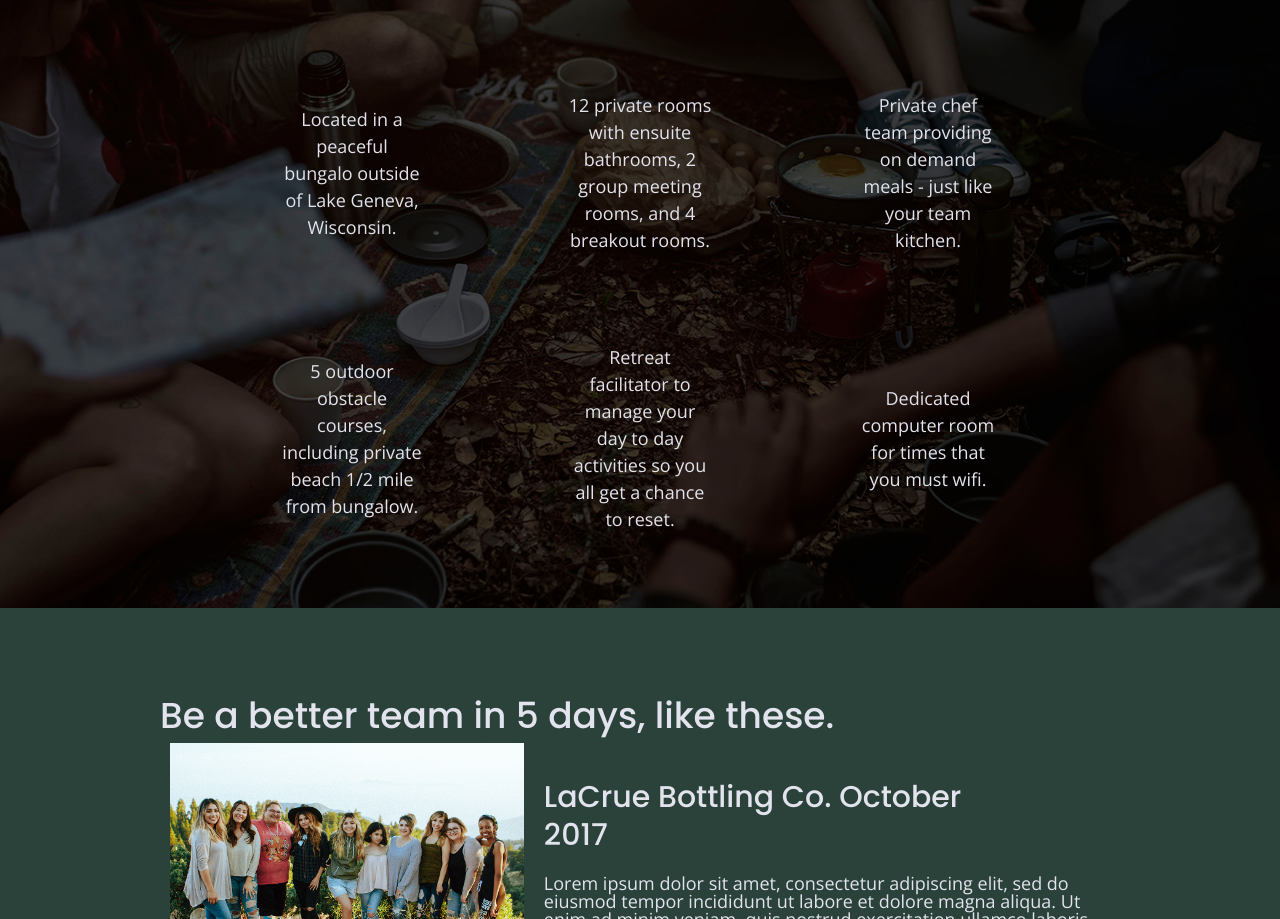
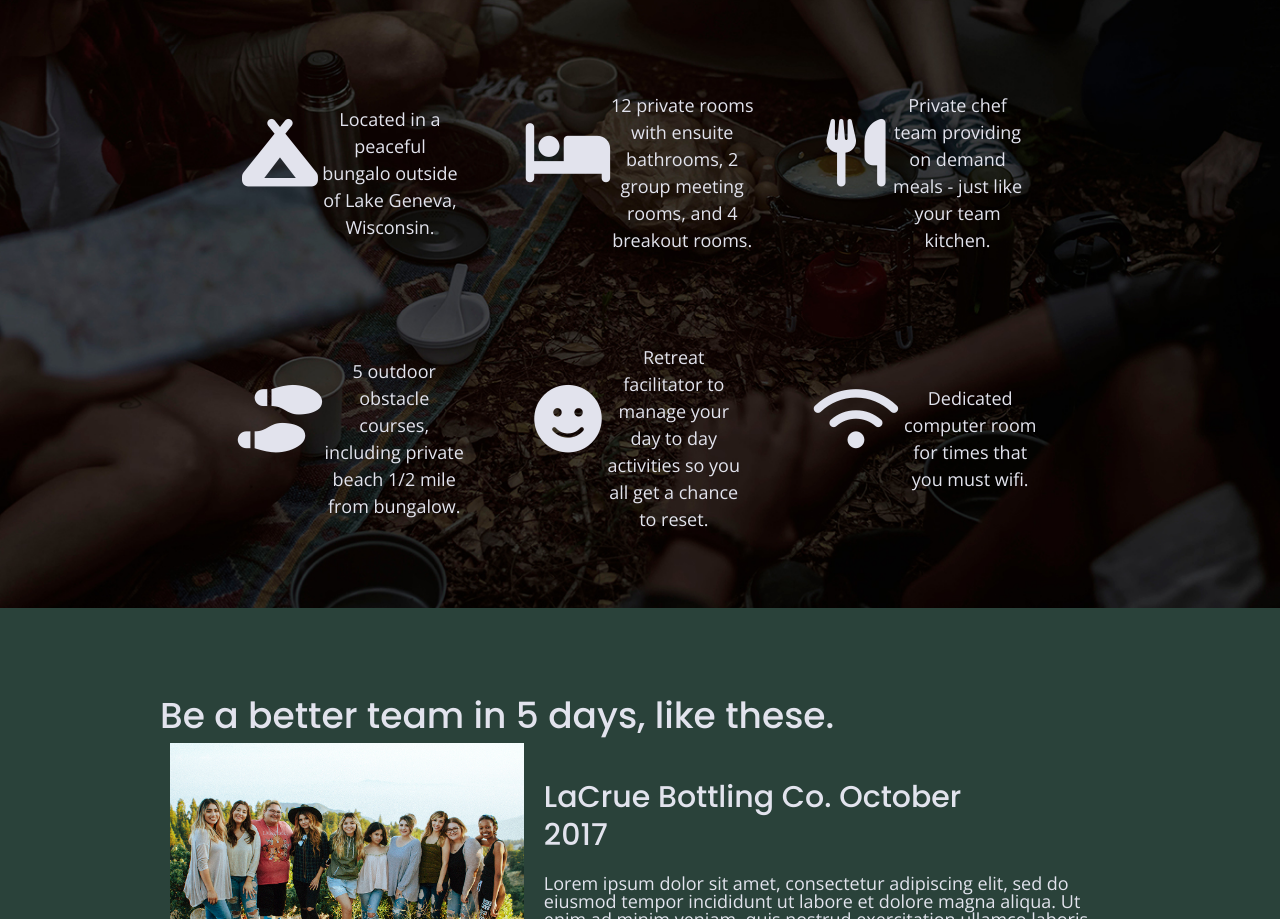
Before and after one commit to lindzht/unplugged-retreat, a website built with Parcel: page index.html in a window 1280 px wide. Shown: the part 1136-2055 px from the top of the page. Built offline with nearby package versions, Linux system fonts and the light colour scheme.

Commit message:
Added font awesome icons to homepage

```diff
--- a/css/main.css
+++ b/css/main.css
@@ -323,6 +323,11 @@ textarea {
     justify-content: center;
     align-items: center;
     flex-flow: row wrap;
+  }
+
+  .features i {
+    font-size: 3.75em;
+    margin-bottom: 40px;
   }
 
   .reviews {
--- a/index.html
+++ b/index.html
@@ -18,6 +18,8 @@
 
   <link rel="stylesheet" href="css/normalize.css">
   <link rel="stylesheet" href="css/main.css">
+
+  <script src="https://kit.fontawesome.com/4807898f63.js" crossorigin="anonymous"></script>
 
   <meta name="theme-color" content="#fafafa">
 
@@ -73,27 +75,27 @@
         <h2>Have the work week you always dreamed of — without the bad wifi.</h2>
         <div class="features-items">
           <article>
-            <p class="fontawesome-icon"></p>
+            <p class="fontawesome-icon"><i class="fas fa-campground"></i></p>
             <p class="features-item-description">Located in a peaceful bungalo outside of Lake Geneva, Wisconsin.</p>
           </article>
           <article>
-            <p class="fontawesome-icon"></p>
+            <p class="fontawesome-icon"><i class="fas fa-bed"></i></p>
             <p class="features-item-description">12 private rooms with ensuite bathrooms, 2 group meeting rooms, and 4 breakout rooms.</p>
           </article>
           <article>
-            <p class="fontawesome-icon"></p>
+            <p class="fontawesome-icon"><i class="fas fa-utensils"></i></p>
             <p class="features-item-description">Private chef team providing on demand meals - just like your team kitchen.</p>
           </article>
           <article>
-            <p class="fontawesome-icon"></p>
+            <p class="fontawesome-icon"><i class="fas fa-shoe-prints"></i></p>
             <p class="features-item-description">5 outdoor obstacle courses, including private beach 1/2 mile from bungalow.</p>
           </article>
           <article>
-            <p class="fontawesome-icon"></p>
+            <p class="fontawesome-icon"><i class="fas fa-smile"></i></p>
             <p class="features-item-description">Retreat facilitator to manage your day to day activities so you all get a chance to reset.</p>
           </article>
           <article>
-            <p class="fontawesome-icon"></p>
+            <p class="fontawesome-icon"><i class="fas fa-wifi"></i></p>
             <p class="features-item-description">Dedicated computer room for times that you must wifi.</p>
           </article>
         </div>
```
Also changed, not shown: about/index.html (+2 -0 lines), faq/index.html (+2 -0 lines).
